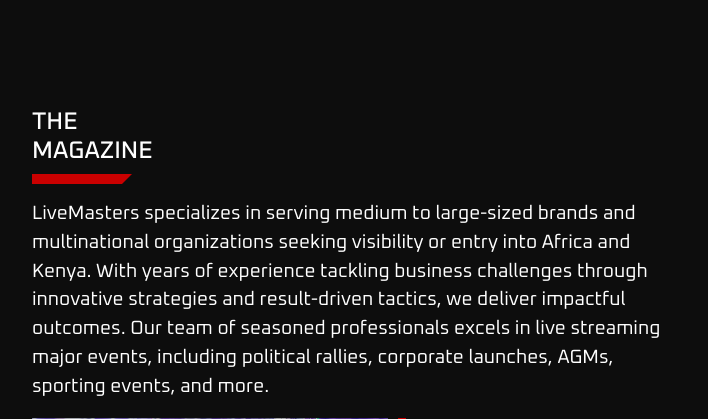
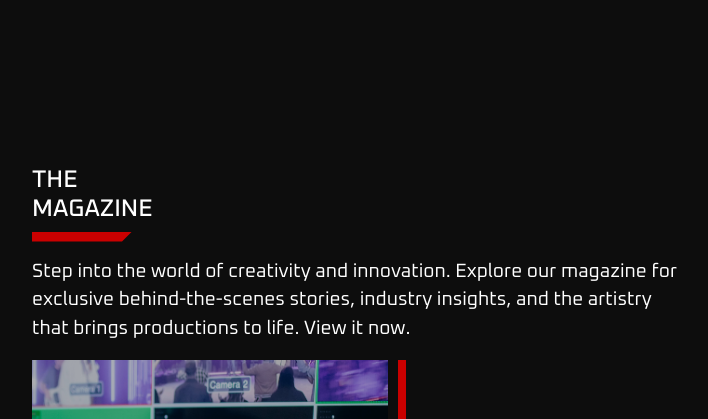
Before and after one commit to leonkae/livemasters, a Django app: page / in a window 1280 px wide. Shown: the part 4981-5400 px from the top of the page, without its empty margins (64-772 px from the left). Run offline with Django 4.2, Linux system fonts and the light colour scheme; data comes from the database, SQL or seed files in the repository; some web fonts are replaced.

Commit message:
modify:template

```diff
--- a/liveapp/templates/liveappTemp/experience-two.html
+++ b/liveapp/templates/liveappTemp/experience-two.html
@@ -12,13 +12,9 @@
         <div class="slice-line-x"></div>
         <div class="inner-experience-caption">
           <p>
-            LiveMasters specializes in serving medium to large-sized brands and
-            multinational organizations seeking visibility or entry into Africa
-            and Kenya. With years of experience tackling business challenges
-            through innovative strategies and result-driven tactics, we deliver
-            impactful outcomes. Our team of seasoned professionals excels in
-            live streaming major events, including political rallies, corporate
-            launches, AGMs, sporting events, and more.
+            Step into the world of creativity and innovation. Explore our
+            magazine for exclusive behind-the-scenes stories, industry insights,
+            and the artistry that brings productions to life. View it now.
           </p>
         </div>
       </div>
--- a/liveapp/templates/liveappTemp/experience.html
+++ b/liveapp/templates/liveappTemp/experience.html
@@ -5,7 +5,7 @@
   <div class="overlay-experience-wrapper">
     <div class="main-experience-overlay"></div>
     <div class="right-side-experience">
-      <img src="{% static 'images/axels.jpg' %}" alt="" />
+      <img src="{% static 'images/headphones.jpeg' %}" alt="" />
     </div>
     <div class="inner-experience-wrapper">
       <div class="inner-story-title">
@@ -50,21 +50,6 @@
             <div class="center-bolt">
               <div class="service-cards">
                 <div class="slider-reel">
-                  <div class="card-x">
-                    <div class="card-x-inner">
-                      <img
-                        loading="lazy"
-                        src="{% static 'images/annine.jpg' %}"
-                        alt=""
-                      />
-                      <!-- <div class="bottom-left-x">
-                        <div class="title-line-experience">
-                          <h1>Kaizer Cheifs vs East London Fc</h1>
-                        </div>
-
-                      </div> -->
-                    </div>
-                  </div>
                   <div class="card-x">
                     <div class="card-x-inner">
                       <img
--- a/liveapp/templates/liveappTemp/footer.html
+++ b/liveapp/templates/liveappTemp/footer.html
@@ -16,8 +16,8 @@
         <a href="#story-two">Live Streaming</a>
         <a href="#mastersep">Masters Experience</a>
         <a href="#magazine">The Magazine</a>
-        <a href="tel:+1234567890">Call us</a>
-        <a href="mailto:example@example.com">Email us</a>
+        <a href="tel:+254722592248">Call us</a>
+        <a href="mailto:charleskuria@live.com">Email us</a>
       </div>
     </div>
     <div class="legal-footer-line"></div>
--- a/liveapp/templates/liveappTemp/navbar.html
+++ b/liveapp/templates/liveappTemp/navbar.html
@@ -5,8 +5,7 @@
     <div class="inner-nav-wrapper">
         <a href="#landing">Home</a>
         <a href="">Services</a>
-        <a href="#story-one">The Process</a>
-
+        <a href="#process">The Process</a>
         <a href="#mastersep">The Experience</a>
         <a href="#magazine">The Magazine</a>
 
--- a/liveapp/templates/liveappTemp/process.html
+++ b/liveapp/templates/liveappTemp/process.html
@@ -1,6 +1,6 @@
 {% extends "../base/base.html" %}{% load static %}{% block process %}
 <div class="divider-line"></div>
-<div class="process-wrapper">
+<div class="process-wrapper" id="process" >
   <div class="inner-process-wrapper">
     <div class="inner-story-title">
       <h1>
```
